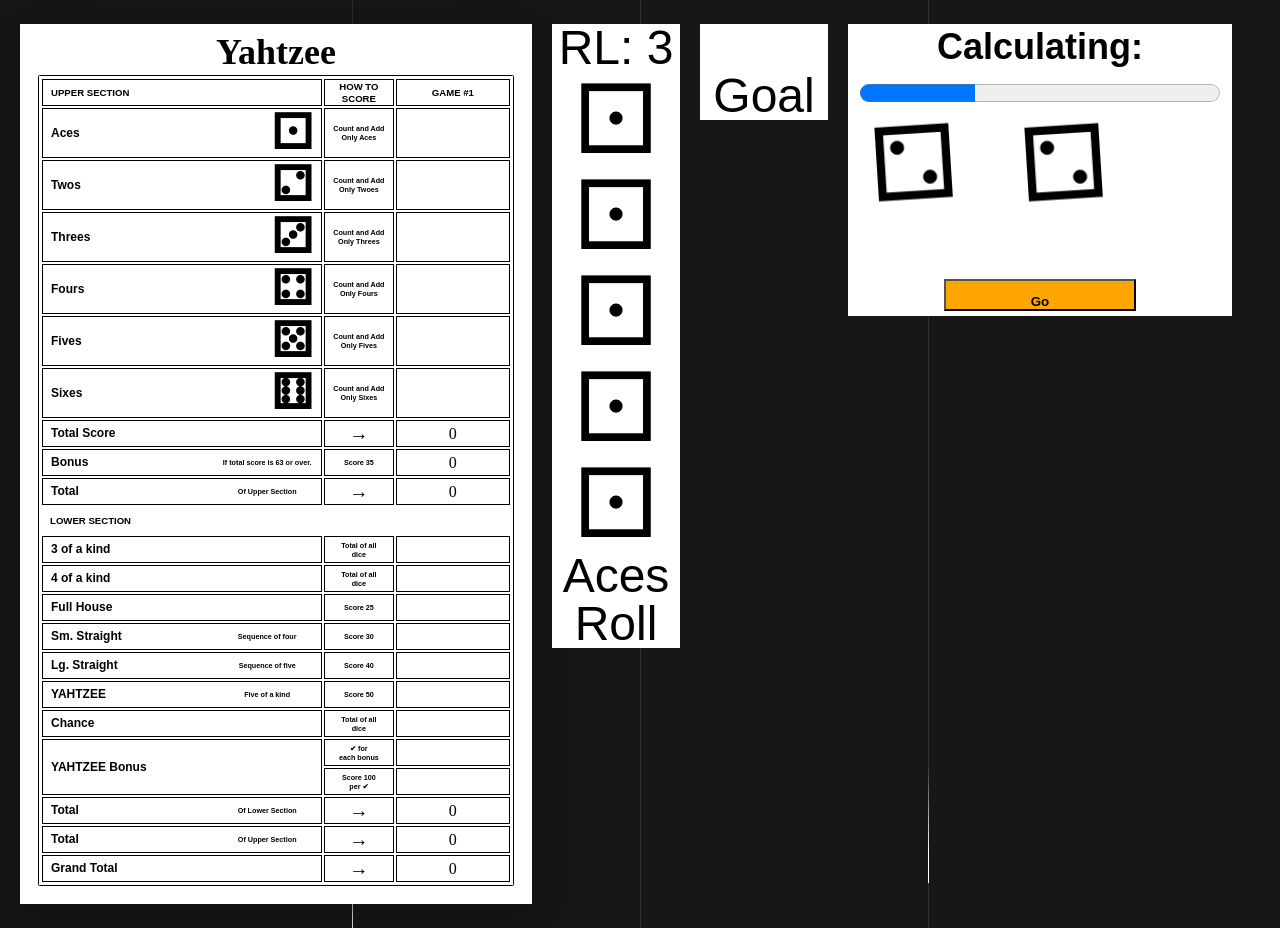
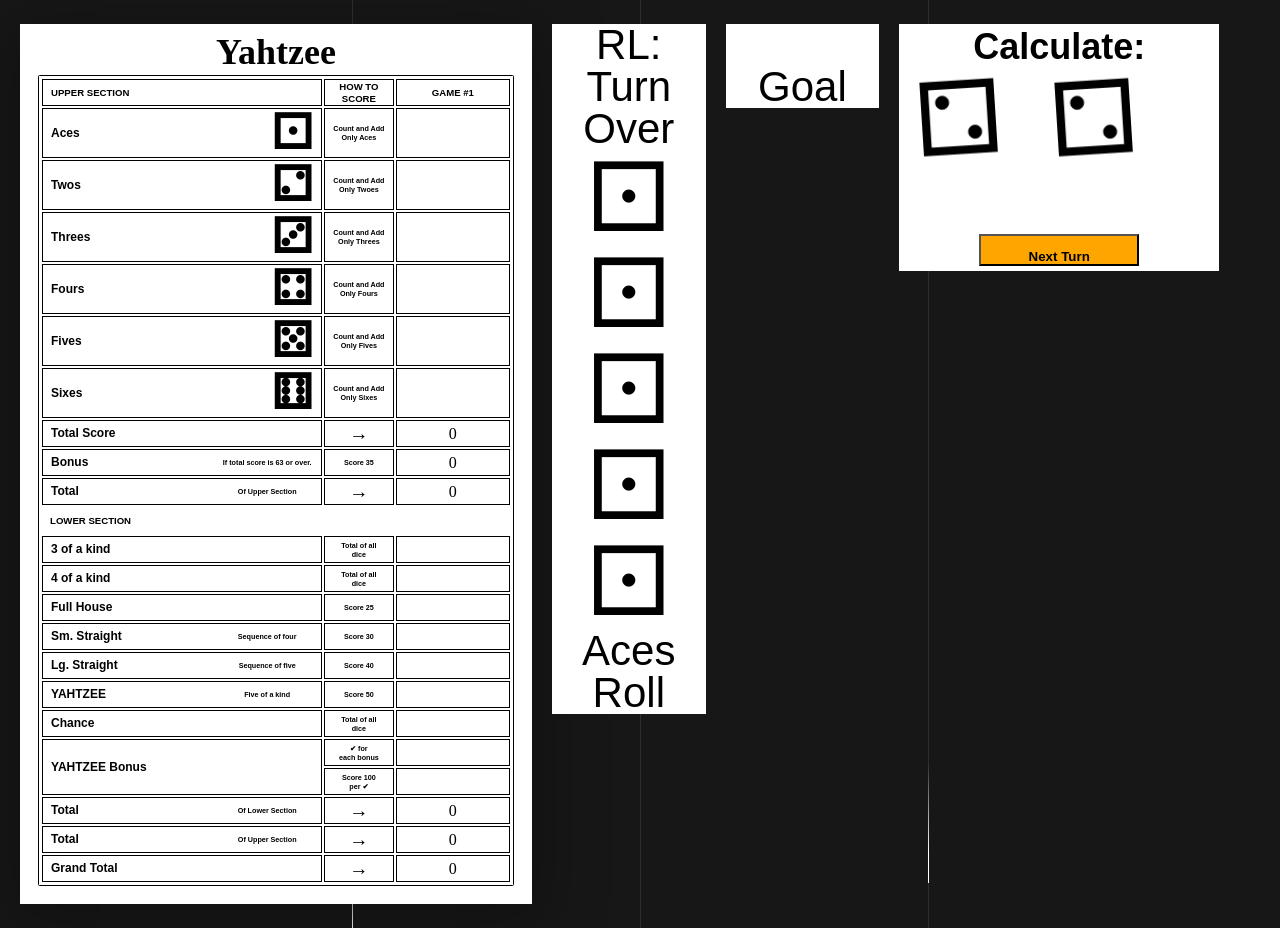
Before and after one commit to mwaldrich/yahtzee, a React (Create React App) app: page / in a window 1280 px wide. Built offline with nearby package versions, Linux system fonts and the light colour scheme; a web font is replaced by a local one.

Commit message:
betterish ui

```diff
--- a/src/App.js
+++ b/src/App.js
@@ -24,6 +24,7 @@ function App() {
     let [rollsLeft, setRollsLeft] = useState(backend.rollsRemaining);
     let [scoreCard, setScoreCard] = useState(new YahtzeeState())
     let [actualPlay, setActualPlay] = useState(backend.actualPlay);
+    let [keepmask, setKeepmask] = useState([true, true, true, true, true]);
     // ....... for the other ones
 
     function nextTurn() {
@@ -32,7 +33,7 @@ function App() {
 
         // Calculate move in the background
             new Promise((res, rej) => {
-                let [scoreCard, currentRoll, currentPlay, goalRoll, goalPlay, actualPlay, rollsLeft] = backend.nextTurn();
+                let [scoreCard, currentRoll, currentPlay, goalRoll, goalPlay, actualPlay, rollsLeft, keepmask] = backend.nextTurn();
                 // Update UI with currentRoll, currentPlay, etc.
                 setScoreCard(scoreCard);
                 setCurrentRoll(currentRoll);
@@ -42,16 +43,17 @@ function App() {
                 setActualPlay(actualPlay);
                 setRollsLeft(rollsLeft);
                 setMyTurn(false);
+                setKeepmask(keepmask);
             })
     }
 
     return (
         <div className="App">
-            <YahtzeeBoard state={scoreCard} actualPlay={actualPlay}/>
-            <Roll currentRoll={currentRoll.sort()} currentPlay={currentPlay} rollsLeft={rollsLeft}/>
-            <Goal goalRoll={goalRoll.sort()} goalPlay={goalPlay} />
+            <YahtzeeBoard state={scoreCard} actualPlay={actualPlay} />
+            <Roll currentRoll={currentRoll} currentPlay={currentPlay} rollsLeft={rollsLeft} keepmask={keepmask} />
+            <Goal goalRoll={goalRoll} goalPlay={goalPlay} rollsLeft={rollsLeft}/>
             <div className="Calc">
-                <ProgressBar myTurn={myTurn} nextTurn={nextTurn} />
+                <ProgressBar myTurn={myTurn} nextTurn={nextTurn} rollsLeft={rollsLeft}/>
 
             </div>
             <GameBackground />
--- a/src/backend/ai.js
+++ b/src/backend/ai.js
@@ -93,7 +93,7 @@ export class Backend {
         // - actualPlay
         // - rollsRemaining
 
-        let currentPlay, goalRoll, goalPlay, actualPlay;
+        let keepmask, currentPlay, goalRoll, goalPlay, actualPlay;
 
         // If we are out of rolls, the turn is over!
         if (this.rollsRemaining == 0) {
@@ -102,6 +102,7 @@ export class Backend {
             goalPlay = currentPlay;
             actualPlay = currentPlay;
             this.calculatedPlay = null;
+            keepmask = [true, true, true, true, true];
 
             // process the next turn
             this.processNextTurn();
@@ -118,11 +119,12 @@ export class Backend {
             }
 
             // Find the next play
-            let [keep, gRoll, gPlay] = this.minmax();
+            let [k, gRoll, gPlay] = this.minmax();
+            keepmask = k;
             goalRoll = gRoll;
             goalPlay = gPlay;
             currentPlay = score(this.roll, this.scorecard)[0];
-            this.calculatedPlay = keep;
+            this.calculatedPlay = k;
             actualPlay = null;
             this.rollsRemaining--;
         }
@@ -135,6 +137,7 @@ export class Backend {
             goalPlay,
             actualPlay,
             this.rollsRemaining,
+            keepmask
         ];
     }
 
--- a/src/ui/Goal.js
+++ b/src/ui/Goal.js
@@ -15,7 +15,7 @@ class Goal extends Component {
                 <div className="die">{this.die[this.props.goalRoll[3]-1]}</div>
                 <div className="die">{this.die[this.props.goalRoll[4]-1]}</div>
                 <div className="dieTitle">{playToString(this.props.goalPlay)}</div>
-                <div className="dieTitle">Goal</div>
+                <div className="dieTitle">{this.props.rollsLeft == 0 ? "Final" : "Goal"}</div>
             </div>
       </>;
   }
--- a/src/ui/NextTurnButton.js
+++ b/src/ui/NextTurnButton.js
@@ -9,12 +9,23 @@ class NextTurn extends Component {
     super(props);
   }
 
+  buttonLogic() {
+    //button text given rolls left
+    if(this.props.rollsLeft == 0) {
+      return "Submit"
+    } else if(this.props.rollsLeft == 3) {
+      return "Next Turn"
+    } else {
+      return "Re-Roll"
+    }
+  }
+
   render() {
       console.log(`NextTurnButton: this.props = ${JSON.stringify(this.props)}`);
       // You can use them as regular CSS styles
       if(!this.props.myTurn){
         return <>
-          <button className="nextturn" onClick={() => this.props.nextTurn()}><b>Go</b></button>
+          <button className="nextturn" onClick={() => this.props.nextTurn()}><b>{this.buttonLogic()}</b></button>
         </>;
       } else {
         return <>
--- a/src/ui/ProgressBar.css
+++ b/src/ui/ProgressBar.css
@@ -1,5 +1,5 @@
 .prog {
-    width: 30%;
+    width: 25%;
     min-height: 100%;
     line-height: inherit;
     background-color: white;
--- a/src/ui/ProgressBar.js
+++ b/src/ui/ProgressBar.js
@@ -7,8 +7,7 @@ class ProgressBar extends Component {
   render() {
       return <>
       <div className="prog">
-        <h4>Calculating: </h4>
-        <progress id="calc" value="32" max="100"> 32% </progress>
+        <h4>Calculate: </h4>
         <div className="diceRoll">
             <Dice />
             <Dice />
--- a/src/ui/Roll.css
+++ b/src/ui/Roll.css
@@ -1,5 +1,5 @@
 .roll {
-    width: 10%;
+    width: 12%;
     min-height: 100%;
     line-height: inherit;
     background-color: white;
@@ -17,8 +17,12 @@
 }
 
 .dieTitle {
-  font-size: 4rem;
+  font-size: 3.5rem;
   line-height: 1;
   color: black;
   background-color: white;
 }
+
+div.highlighted {
+  color:red;
+}
--- a/src/ui/Roll.js
+++ b/src/ui/Roll.js
@@ -8,14 +8,29 @@ class Roll extends Component {
     this.die = ["\u2680","\u2681","\u2682","\u2683","\u2684","\u2685"]
       // You can use them as regular CSS styles
       //make the following dice a react element
+    this.rl = this.props.rollsLeft
+    // make it clearer that the turn is over
+    if(this.rl === 3){
+      this.rl = "\nTurn Over"
+    }
       return <>
             <div className="roll">
-                <div className="dieTitle">RL: {this.props.rollsLeft}</div>
-                <div className="die">{this.die[this.props.currentRoll[0]-1]}</div>
-                <div className="die">{this.die[this.props.currentRoll[1]-1]}</div>
-                <div className="die">{this.die[this.props.currentRoll[2]-1]}</div>
-                <div className="die">{this.die[this.props.currentRoll[3]-1]}</div>
-                <div className="die">{this.die[this.props.currentRoll[4]-1]}</div>
+                <div className="dieTitle">RL: {this.rl}</div>
+                <div class={`die ${this.props.keepmask[0] == false ? "highlighted" : ""}`}>
+                  {this.die[this.props.currentRoll[0]-1]}
+                </div>
+                <div class={`die ${this.props.keepmask[1] == false ? "highlighted" : ""}`}>
+                  {this.die[this.props.currentRoll[1]-1]}
+                </div>
+                <div class={`die ${this.props.keepmask[2] == false ? "highlighted" : ""}`}>
+                  {this.die[this.props.currentRoll[2]-1]}
+                </div>
+                <div class={`die ${this.props.keepmask[3] == false ? "highlighted" : ""}`}>
+                  {this.die[this.props.currentRoll[3]-1]}
+                </div>
+                <div class={`die ${this.props.keepmask[4] == false ? "highlighted" : ""}`}>
+                  {this.die[this.props.currentRoll[4]-1]}
+                </div>
                 <div className="dieTitle">{playToString(this.props.currentPlay)}</div>
                 <div className="dieTitle">Roll</div>
             </div>
```
